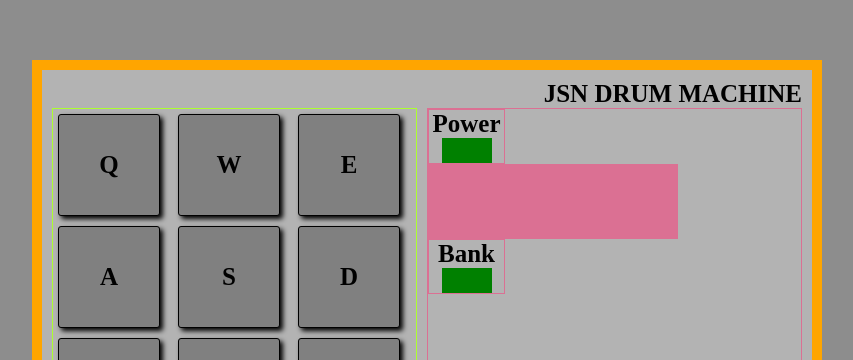
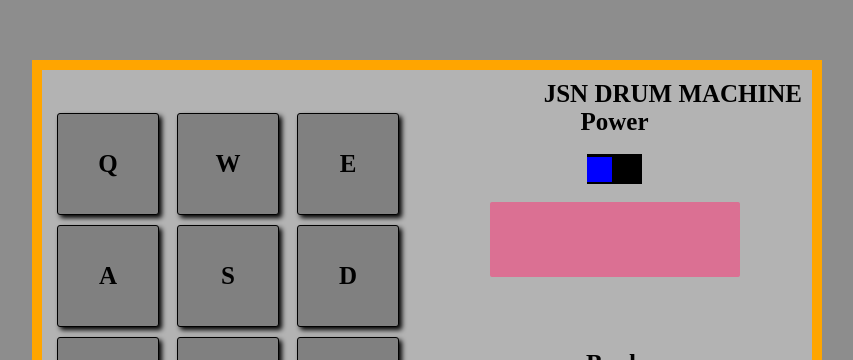
Before and after one commit to jayaramsivaramannair/react-drum-machine, a React (Create React App) app: page / in a window 1280 px wide. Shown: the part 440-800 px from the top of the page, without its empty margins (213-1066 px from the left). Built offline with nearby package versions, Linux system fonts and the light colour scheme.

Commit message:
Added the ability to toggle power and bank swithces

```diff
--- a/src/components/Controls.tsx
+++ b/src/components/Controls.tsx
@@ -1,11 +1,35 @@
 import React from 'react'
 
-function Controls() {
+interface controlProps {
+  powerOn: boolean
+  setPowerOn: React.Dispatch<React.SetStateAction<boolean>>
+  bankOn: boolean
+  setBankOn: React.Dispatch<React.SetStateAction<boolean>>
+}
+
+const Controls: React.FC<controlProps> = ({
+  powerOn,
+  setPowerOn,
+  bankOn,
+  setBankOn,
+})  => {
+
+  const togglePower = () => {
+    setPowerOn(!powerOn)
+  }
+
+  const toggleBank = () => {
+    setBankOn(!bankOn)
+  }
+
   return (
     <div className="controls">
       <div className="toggle-switch">
           Power
-          <div className="switch"></div>
+          <div className="switch" onClick={togglePower}>
+            <div className="switch-off" style={{backgroundColor: !powerOn ? 'blue' : 'black'}}></div>
+            <div className="switch-on" style={{backgroundColor: powerOn ? 'blue' : 'black'}}></div>
+          </div>
       </div>
       <div className="display">
 
@@ -15,7 +39,10 @@ function Controls() {
       </div>
       <div className="toggle-switch">
         Bank
-        <div className="switch"></div>
+        <div className="switch" onClick={toggleBank}>
+            <div className="switch-off" style={{backgroundColor: !bankOn ? 'blue' : 'black'}}></div>
+            <div className="switch-on" style={{backgroundColor: bankOn ? 'blue' : 'black'}}></div>
+        </div>
       </div>
     </div>
   )
--- a/src/components/Shell.tsx
+++ b/src/components/Shell.tsx
@@ -1,14 +1,21 @@
-import React from 'react'
+import React, {useState} from 'react'
 import Buttons from './Buttons';
 import Controls from './Controls';
 
 function Shell() {
+  const [powerOn, setPowerOn] = useState(false)
+  const [bankOn, setBankOn] = useState(false)
   return (
     <div>
       JSN DRUM MACHINE
       <div id="drum-machine">
         <Buttons />
-        <Controls />
+        <Controls
+          powerOn = {powerOn}
+          setPowerOn = {setPowerOn}
+          bankOn = {bankOn}
+          setBankOn = {setBankOn}
+        />
       </div>
     </div>
   )
--- a/src/index.css
+++ b/src/index.css
@@ -22,7 +22,6 @@ body {
 }
 
 .buttons {
-  border: 1px greenyellow solid;
   margin-right: 10px;
   display: grid;
   grid-template-columns: repeat(3, 100px);
@@ -50,7 +49,9 @@ body {
 }
 
 .controls {
-  border: 1px palevioletred solid;
+  display: grid;
+  grid-template-columns: repeat(1, 100%);
+  justify-items: center;
 }
 
 .toggle-switch {
@@ -58,17 +59,33 @@ body {
   grid-template-columns: repeat(1, 75px);
   justify-items: center;
   width: 75px;
-  border: 1px palevioletred solid;
 }
 
 .switch {
+  height: 30px;
+  width: 55px;
+  cursor: pointer;
+  background-color: black;
+  display: grid;
+  grid-template-columns: repeat(2, 25px);
+  justify-items: center;
+  align-items: center;
+}
+
+.switch-off {
+  width: 25px;
   height: 25px;
-  width: 50px;
-  background-color: green;
+}
+
+.switch-on {
+  width: 25px;
+  height: 25px;
 }
 
 .display {
   width: 250px;
   height: 75px;
+  outline: none;
+  border-radius: 2px;
   background-color: palevioletred;
 }
```
